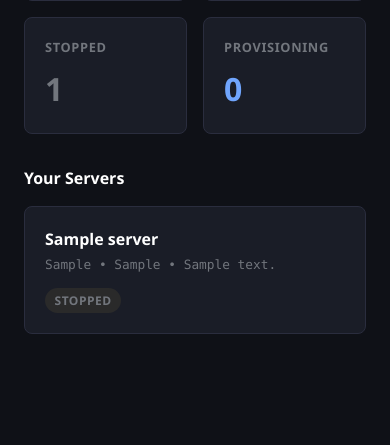
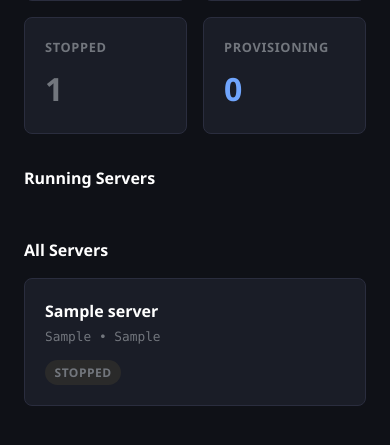
Before and after one commit to Jthiess/PGSM, a Flask app: page / in a window 390 px wide. Shown: the part 265-710 px from the top of the page. Run offline with Flask 3, Linux system fonts and the light colour scheme; tables that the repository leaves empty hold one stand-in row (values such as "Sample post"); some libraries are stand-ins or nearby versions.

Commit message:
perf: Improve monitoring responsiveness and dashboard visibility
- Increase metrics polling from 5s to 2s for more responsive live updates
- Network I/O now averages over last 5 samples (~10s) instead of instant
  rate, providing smoother, more useful display
- Dashboard now shows live metrics (CPU, memory, player count) for all
  running servers instead of just a basic server list
- Running servers appear in a dedicated section with real-time stats
- All servers still visible below for quick navigation

This gives operators better real-time visibility into server health without
needing to click into each server detail page.

Co-Authored-By: Claude Opus 4.6 <noreply@anthropic.com>

```diff
--- a/app/templates/dashboard/index.html
+++ b/app/templates/dashboard/index.html
@@ -27,18 +27,49 @@
 </div>
 
 {% if servers %}
-    <h2 class="section-title">Your Servers</h2>
+    <h2 class="section-title">Running Servers</h2>
+    <div class="server-list-recent">
+        {% for server in servers %}
+            {% if server.status == 'running' %}
+            <a href="{{ url_for('servers.detail', server_id=server.id) }}" class="server-card">
+                <div class="server-card-name">{{ server.name }}</div>
+                <div class="server-card-meta">
+                    {{ server.game_version }} &bull; {{ server.server_type }} &bull; {{ server.ip_address }}
+                </div>
+                <div style="margin-top: 0.5rem; display: flex; gap: 1rem; font-size: 0.8rem;">
+                    <div>
+                        <span style="color: var(--text-muted);">CPU:</span>
+                        <span id="cpu-{{ server.id }}" style="font-weight: 600;">--</span>
+                    </div>
+                    <div>
+                        <span style="color: var(--text-muted);">Mem:</span>
+                        <span id="mem-{{ server.id }}" style="font-weight: 600;">--</span>
+                    </div>
+                    <div>
+                        <span style="color: var(--text-muted);">Players:</span>
+                        <span id="players-{{ server.id }}" style="font-weight: 600;">--</span>
+                    </div>
+                </div>
+                <span class="badge badge-{{ server.status }}" style="margin-top: 0.5rem; display: inline-block;">{{ server.status }}</span>
+            </a>
+            {% endif %}
+        {% endfor %}
+    </div>
+
+    {% if servers|length > 0 %}
+    <h2 class="section-title" style="margin-top: 2rem;">All Servers</h2>
     <div class="server-list-recent">
         {% for server in servers[:12] %}
         <a href="{{ url_for('servers.detail', server_id=server.id) }}" class="server-card">
             <div class="server-card-name">{{ server.name }}</div>
             <div class="server-card-meta">
-                {{ server.game_version }} &bull; {{ server.server_type }} &bull; {{ server.ip_address }}
+                {{ server.game_version }} &bull; {{ server.server_type }}
             </div>
             <span class="badge badge-{{ server.status }}">{{ server.status }}</span>
         </a>
         {% endfor %}
     </div>
+    {% endif %}
     {% if servers|length > 12 %}
     <div class="mt-2">
         <a href="{{ url_for('servers.list_servers') }}" class="btn btn-secondary">View all {{ servers|length }} servers</a>
@@ -54,3 +85,54 @@
     </div>
 {% endif %}
 {% endblock %}
+
+{% block scripts %}
+<script>
+// Poll metrics for running servers (2s interval for live updates)
+(function() {
+    var servers = {
+        {% for server in servers %}
+            {% if server.status == 'running' %}
+            '{{ server.id }}': {
+                cpuEl: document.getElementById('cpu-{{ server.id }}'),
+                memEl: document.getElementById('mem-{{ server.id }}'),
+                playersEl: document.getElementById('players-{{ server.id }}')
+            }{% if not loop.last %},{% endif %}
+            {% endif %}
+        {% endfor %}
+    };
+
+    function fmtBytes(b) {
+        if (b === null || b === undefined || isNaN(b)) return '--';
+        if (b < 1024) return b.toFixed(0) + ' B';
+        if (b < 1048576) return (b / 1024).toFixed(1) + ' KB';
+        if (b < 1073741824) return (b / 1048576).toFixed(1) + ' MB';
+        return (b / 1073741824).toFixed(2) + ' GB';
+    }
+
+    function pollAllMetrics() {
+        Object.keys(servers).forEach(function(serverId) {
+            fetch('/api/servers/' + serverId + '/metrics')
+                .then(function(r) { return r.json(); })
+                .then(function(data) {
+                    var s = servers[serverId];
+                    if (s.cpuEl && data.cpu_percent !== null) {
+                        s.cpuEl.textContent = data.cpu_percent.toFixed(0) + '%';
+                    }
+                    if (s.memEl && data.memory_used_mb !== null && data.memory_total_mb !== null) {
+                        var pct = Math.round(data.memory_used_mb / data.memory_total_mb * 100);
+                        s.memEl.textContent = pct + '%';
+                    }
+                    if (s.playersEl && data.players_online !== null) {
+                        s.playersEl.textContent = data.players_online + '/' + data.players_max;
+                    }
+                })
+                .catch(function() {});
+        });
+    }
+
+    pollAllMetrics();
+    setInterval(pollAllMetrics, 2000);  // Update every 2 seconds
+})();
+</script>
+{% endblock %}
```
Also changed, not shown: app/templates/servers/detail.html (+23 -14 lines).
